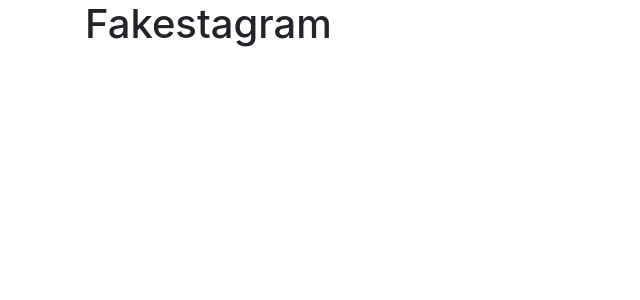
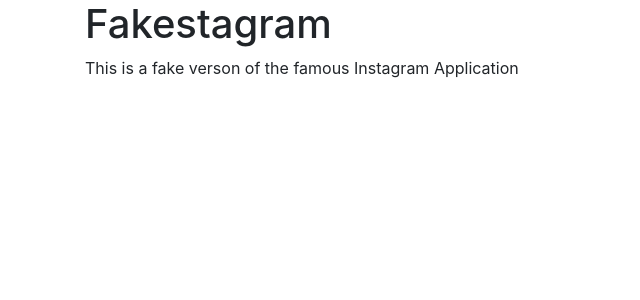
Before and after one commit to shka2001/fakestagram, a React (Create React App) app: page /about in a window 1280 px wide. Shown: the top 300 px of the page, without its empty margins (0-640 px from the left). Built offline with nearby package versions, Linux system fonts and the light colour scheme.

Commit message:
App.ja and pages link

```diff
--- a/src/App.js
+++ b/src/App.js
@@ -1,4 +1,8 @@
 import React from "react";
+import { Switch, Route } from "react-router-dom";
+import AboutPage from "./pages/AboutPage";
+import ContactPage from "./pages/ContactPage";
+import HomePage from "./pages/HomePage";
 
 function App() {
   return (
@@ -8,6 +12,20 @@
           <h1>Fakestagram</h1>
         </div>
       </div>
+
+      <Switch>
+        <Route path="/contact">
+          <ContactPage />
+        </Route>
+
+        <Route path="/about">
+          <AboutPage />
+        </Route>
+
+        <Route path="/">
+          <HomePage />
+        </Route>
+      </Switch>
     </div>
   );
 }
--- a/src/pages/AboutPage.jsx
+++ b/src/pages/AboutPage.jsx
@@ -0,0 +1,9 @@
+import React from 'react'
+
+export default function AboutPage() {
+    return (
+        <>
+            <p>This is a fake verson of the famous Instagram Application</p>
+        </>
+    )
+}
--- a/src/pages/ContactPage.jsx
+++ b/src/pages/ContactPage.jsx
@@ -0,0 +1,9 @@
+import React from 'react'
+
+export default function ContactPage() {
+    return (
+        <>
+            <p>Please do not contact us as this is a temporary page</p>
+        </>
+    )
+}
--- a/src/pages/HomePage.jsx
+++ b/src/pages/HomePage.jsx
@@ -0,0 +1,9 @@
+import React from 'react'
+
+export default function HomePage() {
+    return (
+        <>
+            <h2>Welcom</h2>
+        </>
+    )
+}
```
Also changed, not shown: 1 other file (tests, documents, lock files or other folders).
